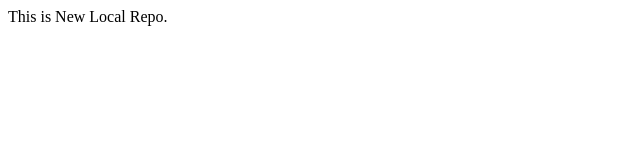
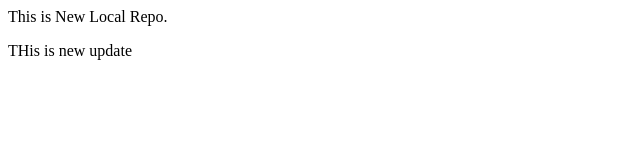
Before and after one commit to NimraSadiq/LocalRepo, a plain HTML site: page index.html in a window 1280 px wide. Shown: the whole page, without its empty margins (0-640 px from the left). Drawn offline with Linux system fonts and the light colour scheme.

Commit message:
New Change

```diff
--- a/index.html
+++ b/index.html
@@ -1 +1,2 @@
 <p>This is New  Local Repo.</p>
+<p>THis is new update</p>
```
